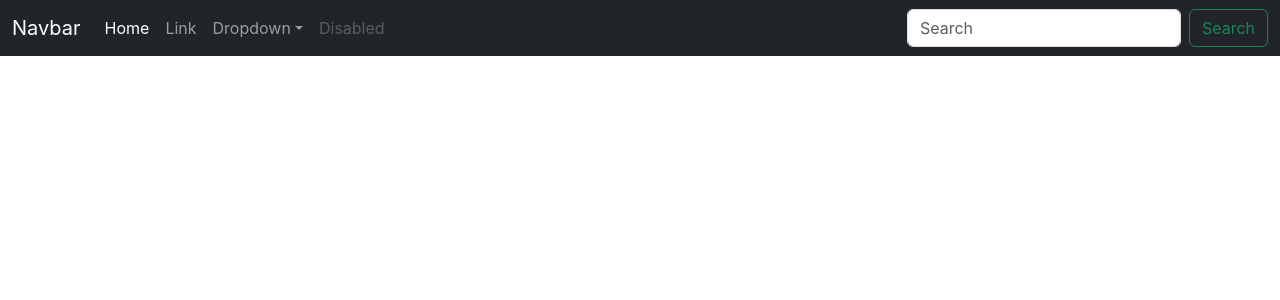
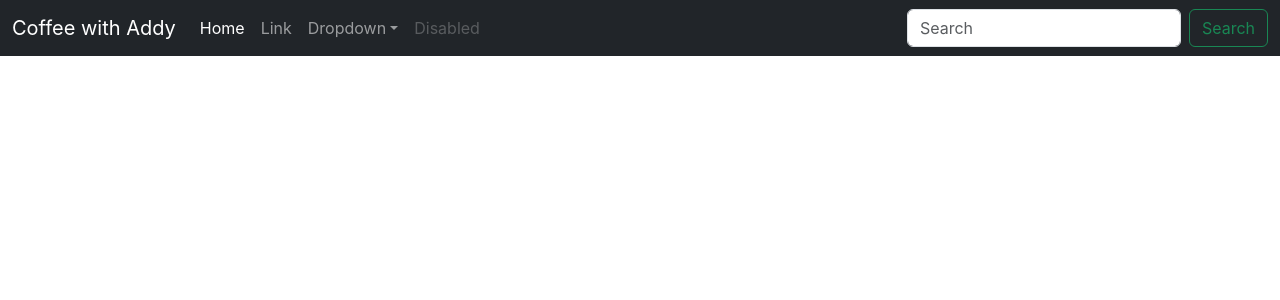
Before and after one commit to AdityaGupta-03/reactBasic, a React (Create React App) app: page / in a window 1280 px wide. Shown: the top 300 px of the page. Built offline with nearby package versions, Linux system fonts and the light colour scheme.

Commit message:
Using name

```diff
--- a/src/App.jsx
+++ b/src/App.jsx
@@ -1,6 +1,7 @@
 //  To style the app.jsx: App.css is used
 import './App.css';
 
+let name = "Coffee with Addy";
 function App() {
   // Only 1 Tag is returned by the React
   return (
@@ -8,7 +9,7 @@ function App() {
     <>
       <nav className="navbar navbar-dark navbar-expand-lg bg-dark">
         <div className="container-fluid">
-          <a className="navbar-brand" href="/">Navbar</a>
+          <a className="navbar-brand" href="/">{name}</a>
           <button className="navbar-toggler" type="button" data-bs-toggle="collapse" data-bs-target="#navbarSupportedContent" aria-controls="navbarSupportedContent" aria-expanded="false" aria-label="Toggle navigation">
             <span className="navbar-toggler-icon"></span>
           </button>
```
